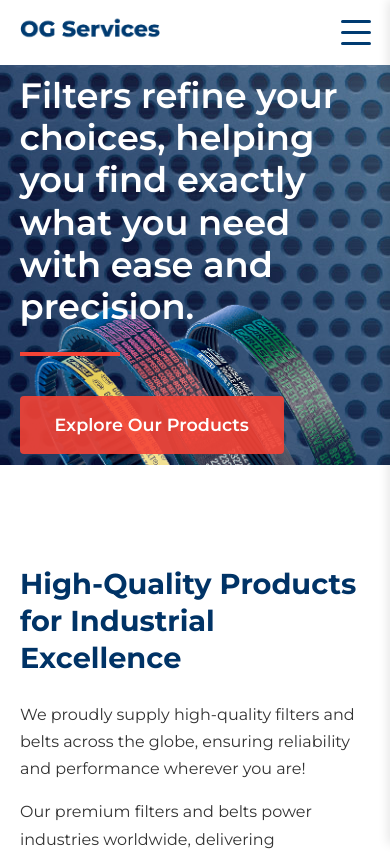
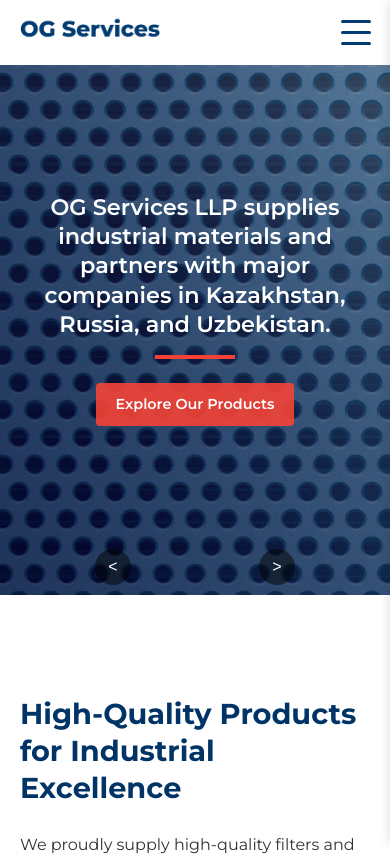
Before and after one commit to suncak3/og-service, a React (Vite) app: page / in a window 390 px wide. Shown: the top 856 px of the page. Built offline with nearby package versions, Linux system fonts and the light colour scheme.

Commit message:
Added the scrolling for the hero section in the home page and empty services page

```diff
--- a/src/App.jsx
+++ b/src/App.jsx
@@ -7,6 +7,7 @@
 import BrandProducts from "./pages/BrandProducts.jsx";
 import Contact from "./pages/Contact.jsx";
 import Footer from "./components/Footer.jsx";
+import Services from "./pages/Services.jsx";
 
 function App() {
   return (
@@ -17,6 +18,7 @@
         <Route path="/about" element={<About />} />
         <Route path="/products" element={<Products />} />
         <Route path="/products/:category/:brandId" element={<BrandProducts />} />
+        <Route path="/services" element={<Services />} />
         <Route path="/contact" element={<Contact />} />
 
         <Route path="*" element={<Navigate to="/" replace />} />
--- a/src/components/Header.jsx
+++ b/src/components/Header.jsx
@@ -109,6 +109,11 @@
                         closeMenuAndNavigate('/products');
                     }}>PRODUCTS</a>
 
+                    <a href="/services" onClick={(e) => {
+                        e.preventDefault();
+                        closeMenuAndNavigate('/services');
+                    }}>SERVICES</a>
+
                     <a href="/contact" onClick={(e) => {
                         e.preventDefault();
                         closeMenuAndNavigate('/contact');
--- a/src/components/Navbar.jsx
+++ b/src/components/Navbar.jsx
@@ -16,6 +16,9 @@
         }>
           PRODUCTS
         </NavLink>
+        <NavLink to="/services" className={({ isActive }) => isActive ? "active" : ""}>
+          SERVICES
+        </NavLink>
         <NavLink to="/contact" className={({ isActive }) => isActive ? "active" : ""}>
           CONTACT US
         </NavLink>
--- a/src/pages/Home.jsx
+++ b/src/pages/Home.jsx
@@ -1,4 +1,4 @@
-import { useEffect } from "react";
+import { useEffect, useState } from "react";
 import { Link } from "react-router-dom";
 import "../styles/Home.css";
 import belts from "../assets/images/drive-belts.png"
@@ -19,6 +19,23 @@
 import fleetguard from "../assets/logos/fleetguard.png"
 
 const Home = () => {
+  const [activeSlide, setActiveSlide] = useState(0);
+
+  // Handle slide change
+  const changeSlide = (index) => {
+    setActiveSlide(index);
+  };
+
+  // Navigate to previous slide
+  const prevSlide = () => {
+    setActiveSlide(activeSlide === 0 ? 1 : 0);
+  };
+
+  // Navigate to next slide
+  const nextSlide = () => {
+    setActiveSlide(activeSlide === 0 ? 1 : 0);
+  };
+
   // Add animation on scroll effect
   useEffect(() => {
     const animateOnScroll = () => {
@@ -42,16 +59,57 @@
 
   return (
     <main className="home-page">
-      {/* Hero Section */}
+      {/* Hero Section with Slider */}
       <section className="hero-section">
         <img loading="lazy" src={back} alt="Background img" className="hexagon-pattern"></img>
-        <div className="hero-content animate-on-scroll">
-          <h1>Filters refine your choices, helping you find exactly what you need with ease and precision.</h1>
-          <div className="hero-divider"></div>
-          <Link to="/products" className="btn btn-hero">Explore Our Products</Link>
+
+        {/* Slide 1 - Products */}
+        <div className={`hero-slide ${activeSlide === 0 ? 'active' : ''}`}>
+          <div className="hero-content animate-on-scroll">
+            <h1>OG Services LLP supplies industrial materials and partners with major companies in Kazakhstan, Russia, and Uzbekistan.</h1>
+            <div className="hero-divider"></div>
+            <Link to="/products" className="btn btn-hero">Explore Our Products</Link>
+          </div>
+          <div className="hero-image animate-on-scroll">
+            <img loading="lazy" src={belts} alt="Industrial belts" />
+          </div>
         </div>
-        <div className="hero-image animate-on-scroll">
-          <img loading="lazy" src={belts} alt="Industrial belts" />
+
+        {/* Slide 2 - Services */}
+        <div className={`hero-slide ${activeSlide === 1 ? 'active' : ''}`}>
+          <div className="hero-content animate-on-scroll">
+            <h1>Comprehensive IT and transportation solutions for your industrial needs.</h1>
+            <div className="hero-divider"></div>
+            <Link to="/services" className="btn btn-hero">Discover Our Services</Link>
+          </div>
+          <div className="hero-image-services animate-on-scroll">
+            <img loading="lazy" src={filters} alt="Services" />
+          </div>
+        </div>
+
+        {/* Slider Navigation - Dots for desktop, Arrows for mobile */}
+        <div className="slider-navigation">
+          {/* Dots (hidden on mobile) */}
+          <div className="slider-dots">
+            <span
+              className={`slider-dot ${activeSlide === 0 ? 'active' : ''}`}
+              onClick={() => changeSlide(0)}
+            ></span>
+            <span
+              className={`slider-dot ${activeSlide === 1 ? 'active' : ''}`}
+              onClick={() => changeSlide(1)}
+            ></span>
+          </div>
+
+          {/* Arrows (shown on mobile) */}
+          <div className="slider-arrows">
+            <button className="slider-arrow prev-arrow" onClick={prevSlide}>
+              &lt;
+            </button>
+            <button className="slider-arrow next-arrow" onClick={nextSlide}>
+              &gt;
+            </button>
+          </div>
         </div>
       </section>
 
--- /dev/null
+++ b/src/pages/Services.jsx
@@ -0,0 +1,12 @@
+import React from 'react';
+
+const Services = () => {
+    return (
+        <div>
+            <h1>Our Services</h1>
+            <p>Welcome to the Services page. More details coming soon!</p>
+        </div>
+    );
+};
+
+export default Services;
--- a/src/styles/Home.css
+++ b/src/styles/Home.css
@@ -12,7 +12,7 @@
   transform: translateY(0);
 }
 
-/* Hero Section */
+/* Hero Section with Slider */
 .hero-section {
   background-size: cover;
   background-position: center;
@@ -22,6 +22,82 @@
   display: flex;
   align-items: center;
   overflow: hidden;
+}
+
+.hero-slide {
+  position: absolute;
+  top: 0;
+  left: 0;
+  width: 100%;
+  height: 100%;
+  display: flex;
+  align-items: center;
+  opacity: 0;
+  visibility: hidden;
+  transition: opacity 0.6s ease, visibility 0.6s ease;
+}
+
+.hero-slide.active {
+  opacity: 1;
+  visibility: visible;
+}
+
+.slider-navigation {
+  position: absolute;
+  bottom: 20px;
+  left: 0;
+  right: 0;
+  display: flex;
+  justify-content: center;
+  align-items: center;
+  z-index: 10;
+}
+
+/* Dots (for desktop) */
+.slider-dots {
+  display: flex;
+  gap: 10px;
+}
+
+.slider-dot {
+  width: 14px;
+  height: 14px;
+  border-radius: 50%;
+  background-color: rgba(255, 255, 255, 0.5);
+  cursor: pointer;
+  transition: all 0.3s ease;
+}
+
+.slider-dot.active {
+  background-color: white;
+  transform: scale(1.2);
+}
+
+/* Arrows (for mobile) */
+.slider-arrows {
+  display: none; /* Hidden by default, shown on mobile */
+  justify-content: space-between;
+  width: 100%;
+  max-width: 300px;
+}
+
+.slider-arrow {
+  background-color: rgba(0, 0, 0, 0.5);
+  color: white;
+  border: none;
+  width: 40px;
+  height: 40px;
+  border-radius: 50%;
+  font-size: 20px;
+  display: flex;
+  align-items: center;
+  justify-content: center;
+  cursor: pointer;
+  transition: all 0.3s ease;
+}
+
+.slider-arrow:hover {
+  background-color: rgba(0, 0, 0, 0.7);
 }
 
 .hero-content.animate-on-scroll {
@@ -52,7 +128,6 @@
   z-index: 1;
 }
 
-
 .hero-content {
   position: relative;
   z-index: 2;
@@ -65,13 +140,23 @@
 .hero-image {
   position: absolute;
   right: 5%;
-  bottom: 0;
+  bottom: -20px;
   z-index: 2;
   max-width: 700px !important;
   height: auto;
 }
 
-.hero-image img {
+/* Second slide image specific styling */
+.hero-image-services {
+  position: absolute;
+  right: 10%;
+  bottom: -100px;
+  z-index: 2;
+  max-width: 700px !important;
+  height: auto;
+}
+
+.hero-image img, .hero-image-services img {
   max-width: 100%;
   height: auto;
   display: block;
@@ -538,8 +623,14 @@
     max-width: 400px;
     right: 0;
   }
+
+  .hero-image-services {
+    max-width: 400px;
+    right: 0;
+  }
 }
 
+/* For tablet screens */
 @media (max-width: 920px) {
   .stats-section {
     padding: 60px 0;
@@ -559,15 +650,23 @@
     justify-content: center;
   }
 
-  .hero-image {
-    max-width: 350px;
-    opacity: 0.5;
-    z-index: 1;
+  .hero-image,
+  .hero-image-services {
+    display: none; /* Hide images on tablet screens */
   }
 
   .hero-content {
     position: relative;
     z-index: 3; /* Higher z-index to stay on top */
+    margin-left: auto;
+    margin-right: auto;
+    text-align: center;
+    max-width: 80%; /* Make the content wider */
+  }
+
+  .hero-divider {
+    margin-left: auto;
+    margin-right: auto;
   }
 
   /* Adjust animations for mobile */
@@ -581,6 +680,15 @@
 
   .hero-image.animate-on-scroll {
     transform: translateY(20px);
+  }
+
+  /* Switch from dots to arrows for mobile */
+  .slider-dots {
+    display: none; /* Hide dots on mobile */
+  }
+
+  .slider-arrows {
+    display: flex; /* Show arrows on mobile */
   }
 }
 
@@ -604,33 +712,65 @@
 
 @media (max-width: 600px) {
   .hero-section {
-    height: 400px;
+    height: 550px; /* Increased height to fit content better */
+    padding-top: 20px;
+    padding-bottom: 80px; /* Extra padding at bottom for navigation controls */
   }
 
-  .hero-image {
-    opacity: 0.3;
-    max-width: 300px;
-    z-index: 1; /* Ensure it stays behind content */
+  .hero-image,
+  .hero-image-services {
+    display: none; /* Hide images on mobile screens */
   }
 
   .hero-content {
-    margin-left: 5%;
-    margin-right: 5%;
+    margin-left: auto;
+    margin-right: auto;
+    text-align: center;
     position: relative;
     z-index: 3; /* Higher z-index to stay on top */
+    max-width: 90%; /* Make the content wider */
+    padding: 0 15px; /* Add horizontal padding */
   }
 
   .hero-content h1 {
-    font-size: 2rem;
+    font-size: 1.6rem !important; /* Smaller font size for mobile */
+    line-height: 1.3;
+    margin-bottom: 1rem;
   }
 
-  .hero-content {
-    margin-left: 5%;
-    margin-right: 5%;
+  .hero-divider {
+    margin-left: auto;
+    margin-right: auto;
+    margin-bottom: 1.5rem; /* Reduce margin */
+    width: 80px; /* Slightly smaller divider */
+  }
+
+  /* Adjust button size for mobile */
+  .btn-hero {
+    padding: 12px 25px; /* Smaller padding */
+    font-size: 0.95rem; /* Smaller font */
+    display: inline-block;
+    margin-bottom: 40px; /* Space below button */
+  }
+
+  /* Improve slider navigation */
+  .slider-navigation {
+    bottom: 15px; /* Position closer to bottom */
+  }
+
+  .slider-arrows {
+    max-width: 200px; /* Make arrows closer together */
+    justify-content: space-between;
+  }
+
+  .slider-arrow {
+    width: 36px;
+    height: 36px;
+    font-size: 16px;
   }
 
   .section-title {
-    font-size: 2rem;
+    font-size: 1.8rem;
   }
 
   .benefits-grid {
@@ -642,7 +782,7 @@
   }
 
   .cta-section h2 {
-    font-size: 2rem;
+    font-size: 1.8rem;
   }
 
   .cta-section p {
@@ -659,9 +799,25 @@
     left: 50%;
     transform: translateX(-50%);
   }
+}
 
-  .hero-image {
-    opacity: 0.3;
-    max-width: 300px;
+/* Extra small devices */
+@media (max-width: 400px) {
+  .hero-section {
+    height: 530px;
+  }
+
+  .hero-content h1 {
+    font-size: 1.4rem !important;
+    line-height: 1.3;
+  }
+
+  .btn-hero {
+    padding: 10px 20px;
+    font-size: 0.9rem;
+  }
+
+  .slider-navigation {
+    bottom: 10px;
   }
 }
```
